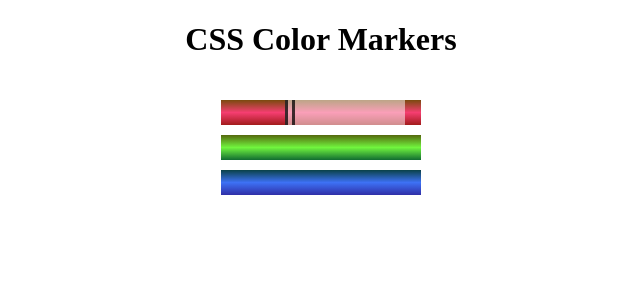
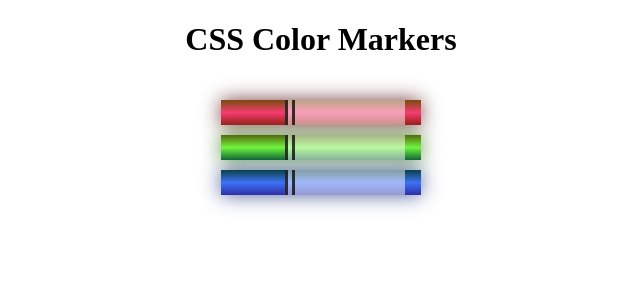
Before and after one commit to Awadesh365/Responsive-Web-Design, a PHP site: page / in a window 1280 px wide. Shown: the top 300 px of the page, without its empty margins (319-959 px from the left). Run offline with PHP 8.4, Linux system fonts and the light colour scheme.

Commit message:
Color marker findal commit

```diff
--- a/Practice/Color Markers/index.html
+++ b/Practice/Color Markers/index.html
@@ -15,8 +15,14 @@
             <div class="cap"></div>
             <div class="sleeve"></div>
         </div>
-        <div class="marker green"></div>
-        <div class="marker blue"></div>
+        <div class="marker green">
+            <div class="cap"></div>
+            <div class="sleeve"></div>
+        </div>
+        <div class="marker blue">
+            <div class="cap"></div>
+            <div class="sleeve"></div>
+        </div>
     </div>
 </body>
 
--- a/Practice/Color Markers/styles.css
+++ b/Practice/Color Markers/styles.css
@@ -15,13 +15,16 @@ h1 {
 
 .red {
   background:linear-gradient(rgb(122,74,14), rgb(245,62,113) ,rgb(162,27,27) );
+  box-shadow:0px 0px 20px 0px rgba(83, 14, 14, 0.8);
 
 }
 .green {
   background:linear-gradient(#55680D,#71F53E,#116c31);
+  box-shadow: 0 0 20px 0 #3B7E20CC;
 }
 .blue {
   background: linear-gradient( hsl(186,76%,16%),hsl(223,90%,60%),hsl(240,56%,42%));
+  box-shadow: 0 0 20px 0 hsla(223, 59%, 31%, 0.8);
 }
 .sleeve{
   width: 110px;
```
